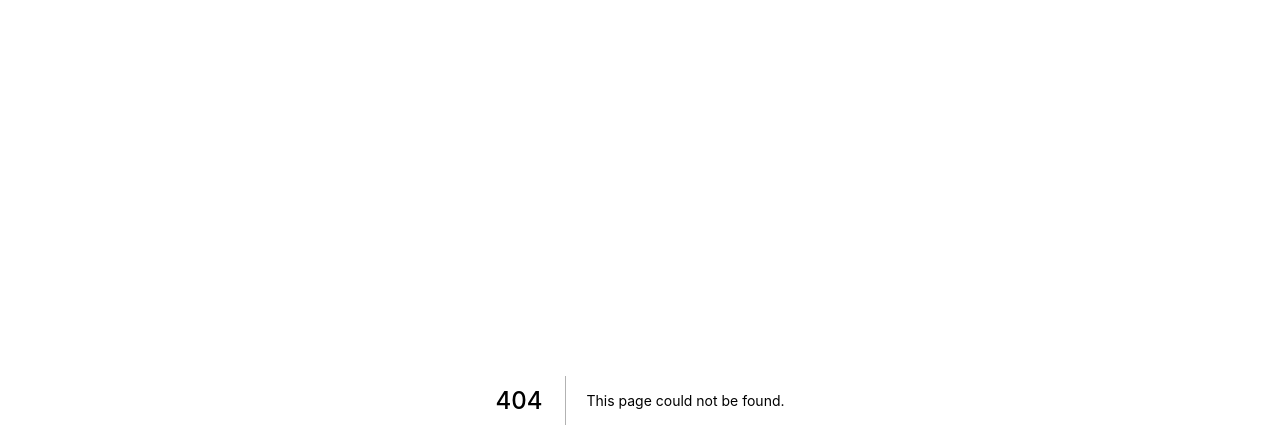
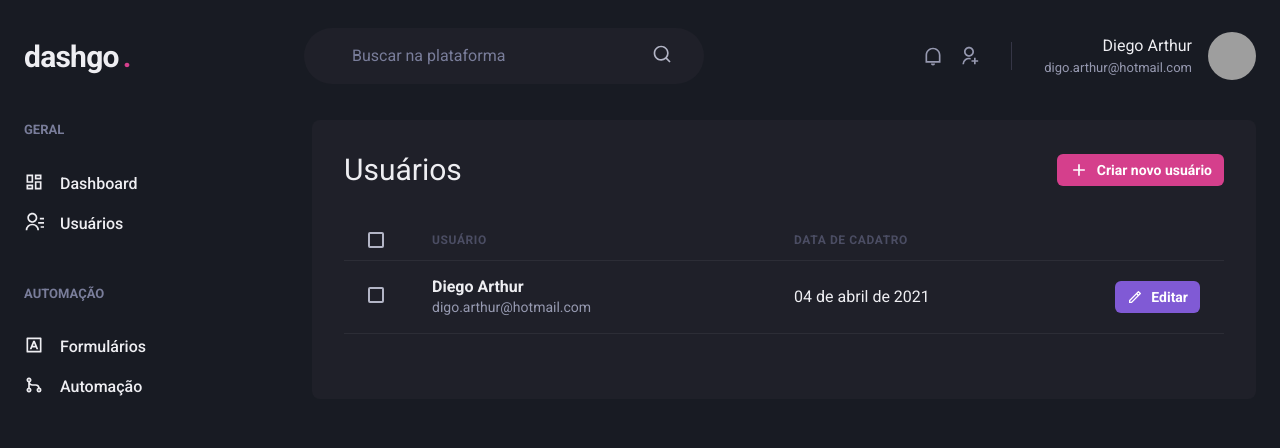
Before and after one commit to DIGOARTHUR/Dashgo, a Next.js app: page /users in a window 1280 px wide. Before the commit this address had no page. Shown: the top 448 px of the page. Built offline with nearby package versions, Linux system fonts and the light colour scheme; grey boxes are pictures that could not be loaded.

Commit message:
Create page Users (add table). Modified position component files Header, Input and Sidebar

```diff
--- a/src/components/Form/Sidebar.tsx
+++ b/src/components/Sidebar.tsx
@@ -1,5 +1,6 @@
 import { Box, Stack, Text, Link, Icon } from "@chakra-ui/react";
-import { RiDashboardLine,RiContactsLine,RiInputMethodLine,RiGitMergeLine } from 'react-icons/ri'
+import { RiDashboardLine,RiContactsLine,RiInputMethodLine,RiGitMergeLine } from 'react-icons/ri';
+
 export function Sidebar() {
     return (
         <Box as="aside" w="64" mr="8">
--- a/src/pages/dashboard.tsx
+++ b/src/pages/dashboard.tsx
@@ -1,7 +1,7 @@
-import { Header } from "../components/Form/Header";
+import { Header } from "../components/Header";
 import { Flex, SimpleGrid, Box, Text, theme } from "@chakra-ui/react"
 import dynamic from 'next/dynamic';
-import { Sidebar } from "../components/Form/Sidebar";
+import { Sidebar } from "../components/Sidebar";
 
 
 const Chart = dynamic(() => import('react-apexcharts'), { ssr: false },)
--- a/src/pages/index.tsx
+++ b/src/pages/index.tsx
@@ -1,5 +1,5 @@
 import { Button, Flex, Stack } from '@chakra-ui/react'
-import {Input} from '../components/Form/Input'
+import {Input} from '../components/Input'
 export default function SignIn() {
   return (
     <Flex w="100vw" h="100vh" alignItems="center" justify="center">
--- /dev/null
+++ b/src/pages/users/index.tsx
@@ -0,0 +1,66 @@
+
+import { Checkbox, Flex, SimpleGrid, Box, Text, theme, Heading, Button, Icon, Table, Thead, Tr, Th, Tbody, Td } from "@chakra-ui/react"
+import { RiAddLine, RiPencilLine } from "react-icons/ri";
+import { Header } from "../../components/Header";
+import { Sidebar } from "../../components/Sidebar";
+export default function UserList() {
+    return (
+        <Box>
+            <Header />
+            <Flex width="100%" my="6" maxWidth={1480} mx="auto" px="6">
+                <Sidebar />
+                <Box flex="1" borderRadius={8} bg="gray.800" p="8">
+                    <Flex mb="8" justify="space-between" align="center">
+                        <Heading size="lg" fontWeight="normal">
+                            Usuários
+                        </Heading>
+
+                        <Button as="a" size="sm" fontSize="sm" colorScheme="pink" leftIcon={<Icon as={RiAddLine} fontSize="20" />}>
+                            Criar novo usuário
+                        </Button>
+                    </Flex>
+                    <Table colorScheme="whiteAlpha">
+                        <Thead>
+                            <Tr>
+                                <Th px="6" color="gray.300" width="8">
+                                    <Checkbox colorScheme="pink" />
+                                </Th>
+                                <Th>
+                                    Usuário
+                                </Th>
+                                <Th>
+                                    Data de Cadatro
+                                </Th>
+                                <Th width="8">
+
+                                </Th>
+                            </Tr>
+                        </Thead>
+                        <Tbody>
+                            <Tr>
+                                <Td px="6">
+                                    <Checkbox colorScheme="pink" />
+                                </Td>
+                                <Td>
+                                    <Box>
+                                        <Text fontWeight="bold"> Diego Arthur</Text>
+                                        <Text fontSize="sm" color="gray.300"> digo.arthur@hotmail.com</Text>
+                                    </Box>
+                                </Td>
+                                <Td>
+                                    04 de abril de 2021
+                                </Td>
+                                <Td>
+                                    <Button as="a" size="sm" fontSize="sm" colorScheme="purple" leftIcon={<Icon as={RiPencilLine} fontSize="16" />}>
+                                      Editar
+                                    </Button>
+                                </Td>
+
+                            </Tr>
+                        </Tbody>
+                    </Table>
+                </Box>
+            </Flex >
+        </Box>
+    )
+}
```
Also changed, not shown: src/components/Header.tsx (renamed from src/components/Form/Header.tsx), src/components/Input.tsx (renamed from src/components/Form/Input.tsx).
